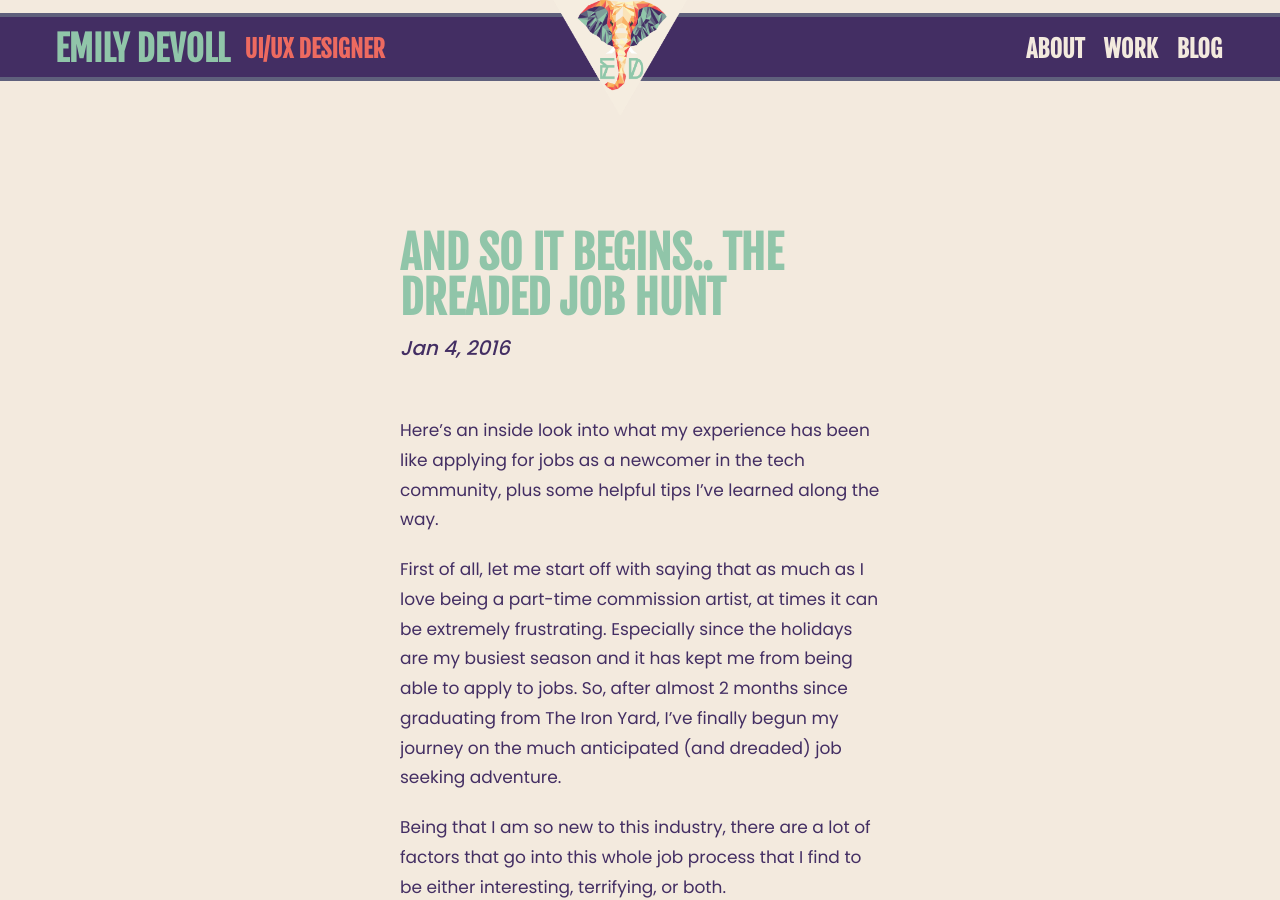
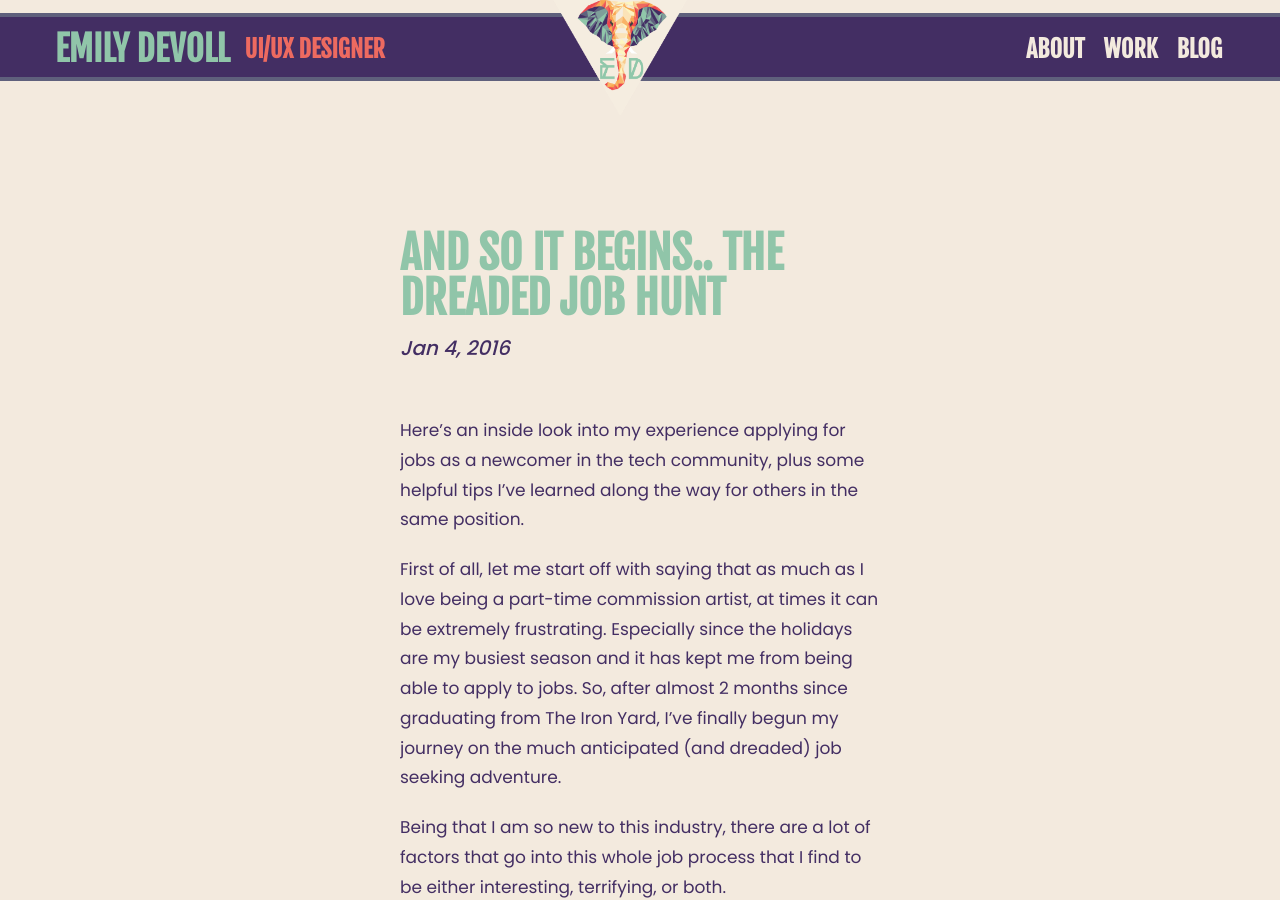
Before and after one commit to staceyatx/staceyatx-github.io, a Jekyll site: the page built from _posts/2016-01-04-application-process.md, in a window 1280 px wide and 900 px high. Built offline with Jekyll 4.4.1, drawn with Linux system fonts in a browser that asks for light colours; nearby versions of some CDN libraries.

Commit message:
Changes made to job hunt blog post

```diff
--- a/_posts/2016-01-04-application-process.md
+++ b/_posts/2016-01-04-application-process.md
@@ -4,7 +4,7 @@ title:  "And So It Begins.. The Dreaded Job Hunt"
 categories: jekyll update
 ---
 
-Here's an inside look into what my experience has been like applying for jobs as a newcomer in the tech community, plus some helpful tips I've learned along the way.
+Here's an inside look into my experience applying for jobs as a newcomer in the tech community, plus some helpful tips I've learned along the way for others in the same position.
 
 First of all, let me start off with saying that as much as I love being a part-time commission artist, at times it can be extremely frustrating. Especially since the holidays are my busiest season and it has kept me from being able to apply to jobs. So, after almost 2 months since graduating from The Iron Yard, I've finally begun my journey on the much anticipated (and dreaded) job seeking adventure.
 
```
